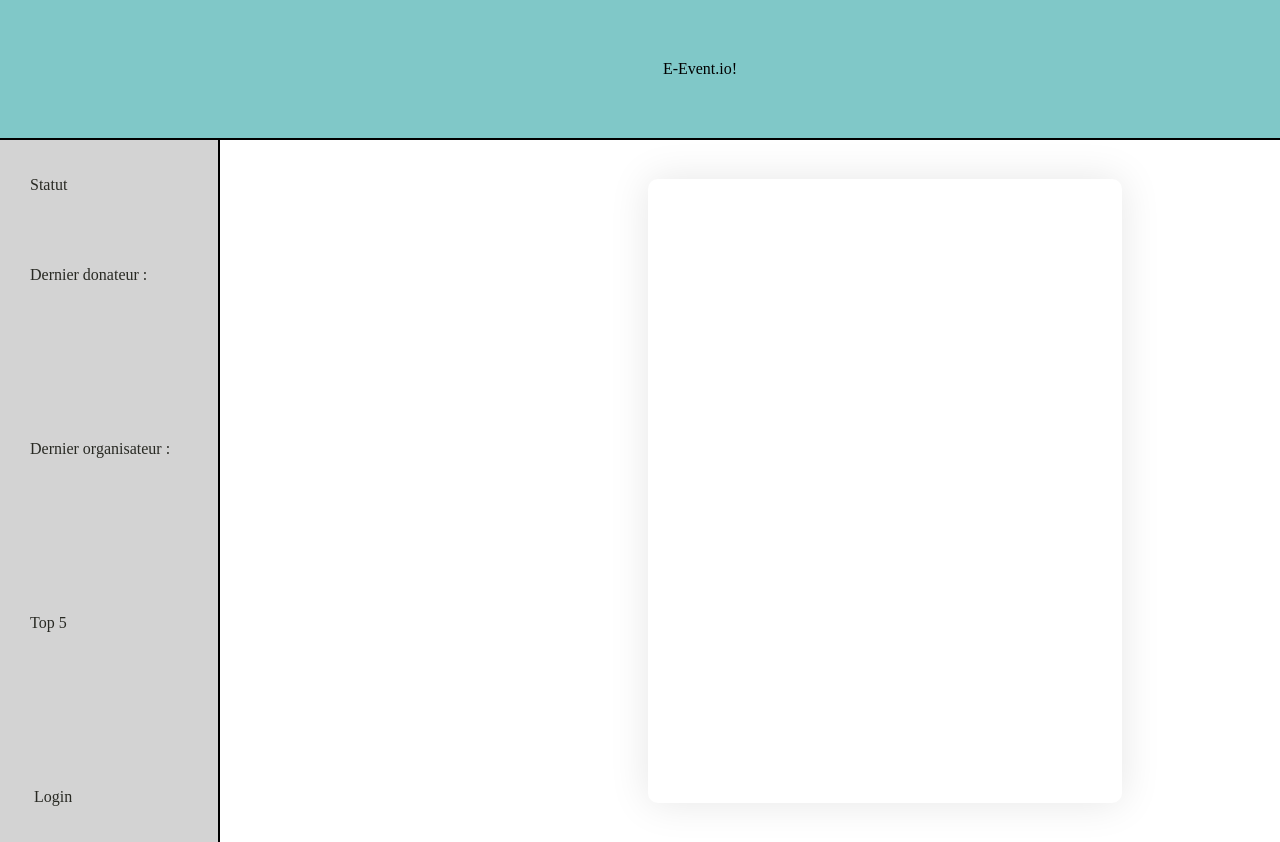
After one commit to pierre-teodoresco/E-Event.io, a PHP site: page /acceuil.html in a window 1280 px wide; the page is wider, and only the part inside the window is pictured. The commit adds this page. Run offline with PHP 8.4, Linux system fonts and the light colour scheme.

Commit message:
accueil + correction style.css

```diff
--- /dev/null
+++ b/acceuil.html
@@ -0,0 +1,69 @@
+<!DOCTYPE html>
+<html lang="fr">
+
+<head>
+    <meta charset="UTF-8">
+    <meta http-equiv="X-UA-Compatible" content="IE=edge">
+    <link id="pagestyle" rel="stylesheet" type="text/css" href="css/style.css" />
+    <meta name="viewport" content="width=device-width, initial-scale=1.0">
+    <title>E-Event.io!</title>
+</head>
+
+<body>
+    <header>
+        <h1>E-Event.io!</h1>
+    </header>
+    <div class="wrapper">
+        <div class="sidebar-container">
+            <ul class="sidebar-navigation">
+                <li id="premier">
+                    <a href="#">
+                        <i class="fa fa-home" aria-hidden="true"></i> Statut
+                    </a>
+                </li>
+                <li id="deuxieme">
+                    <a href="#">
+                        <i class="fa fa-tachometer" aria-hidden="true"></i> Dernier donateur :
+                    </a>
+                </li>
+                <li id="troisieme">
+                    <a href="#">
+                        <i class="fa fa-users" aria-hidden="true"></i>
+                    </a>
+                </li>
+                <li id="quatrieme">
+                    <a href="#">
+                        <i class="fa fa-cog" aria-hidden="true"></i> Dernier organisateur :
+                    </a>
+                </li>
+                <li id="cinquieme">
+                    <a href="#">
+                        <i class="fa fa-info-circle" aria-hidden="true"></i>
+                    </a>
+                </li>
+                <li id="sixième">
+                    <a href="#">
+                        <i class="fa fa-info-circle" aria-hidden="true"></i> Top 5
+                    </a>
+                </li>
+                <li id="septième">
+                    <a href="#">
+                        <i class="fa fa-info-circle" aria-hidden="true"></i>
+                    </a>
+                </li>
+                <li id="LoginPage">
+                    <a href="#">
+                        <img class="loginImage"><i class="fa fa-info-circle" aria-hidden="true"></i> Login
+                    </a>
+                </li>
+            </ul>
+        </div>
+        <div class="feed">
+            <form action="" class="article">
+
+            </form>
+        </div>
+    </div>
+</body>
+
+</html>
--- a/css/style.css
+++ b/css/style.css
@@ -1,4 +1,4 @@
-form *{
+.formLogin *{
     font-family: 'Poppins',sans-serif;
     color: #ffffff;
     letter-spacing: 0.5px;
@@ -6,11 +6,11 @@ form *{
     border: none;
 }
 
-body .login{
+.bodyLogin .login{
     background: hsl(250, 50%, 91%);
 }
 
-form{
+.formLogin{
     height: 520px;
     width: 400px;
     background-color: rgba(255,255,255,0.13);
@@ -25,20 +25,20 @@ form{
     padding: 50px 35px;
 }
 
-form h1{
+.formLogin h1{
     font-size: 40px;
     font-weight: 500;
     line-height: 45px;
     text-align: center;
 }
 
-label{
+.labelLogin {
     display: block;
     margin-top: 30px;
     font-size: 16px;
     font-weight: 500;
 }
-input{
+#submit {
     height: 50px;
     width: 90%;
     background-color: rgba(255,255,255,0.07);
@@ -48,11 +48,11 @@ input{
     font-size: 14px;
     font-weight: 300;
 }
-body{
+.bodyLogin {
     background-color: #080710;
 }
 
-.background{
+.background {
     width: 430px;
     height: 520px;
     position: absolute;
@@ -61,7 +61,7 @@ body{
     top: 50%;
 }
 
-a{
+.buttonLogin {
     display: block;
     text-align: center;
     text-decoration: none;
@@ -75,3 +75,107 @@ a{
     border-radius: 5px;
     cursor: pointer;
 }
+
+/* acceuil.html */
+
+body {
+    line-height: 1;
+  }
+
+  html {
+    width: 100%;
+    height: 100%;
+    margin: 0;
+    padding: 0;
+  }
+
+  h1,
+  body {
+    margin: 0;
+    padding: 0;
+    border: 0;
+    font-size: 100%;
+    font: inherit;
+    vertical-align: baseline;
+  }
+
+  a {
+    text-decoration: none;
+  }
+
+  header {
+    text-align: center;
+    background-color: #80c8c8;
+    padding: 60px;
+    width: 100%;
+    border-bottom: 2px solid black;
+  }
+
+  .navbar {
+    grid-area: sidebar;
+    height: 100%;
+  }
+
+  .feed {
+    grid-area: content;
+    position: relative;
+    width: 100%;
+  }
+
+  .wrapper {
+    display: grid;
+    grid-gap: 10px;
+    grid-template-columns: 200px 1340px;
+    grid-template-areas: "sidebar content content";
+  }
+
+  .sidebar-container {
+    position: fixe;
+    width: 220px;
+    height: 100%;
+    left: 0;
+    background: lightgray;
+    color: #fff;
+  }
+
+  .sidebar-navigation {
+    padding: 0;
+    margin: 0;
+    list-style-type: none;
+    position: fixe;
+    border-right: 2px solid black;
+  }
+
+  .sidebar-navigation li {
+    position: fixe;
+    display: inline-block;
+    width: 100%;
+    line-height: 10px;
+  }
+
+  .sidebar-navigation li a {
+    padding: 40px 30px 40px 30px;
+    display: block;
+    color: #282923;
+  }
+
+  .feed {
+  }
+
+  #LoginPage {
+  }
+
+  .article {
+    height: 520px;
+    width: 400px;
+    background-color: rgba(255, 255, 255, 0.13);
+    position: absolute;
+    transform: translate(-50%, -50%);
+    top: 50%;
+    left: 50%;
+    border-radius: 10px;
+    backdrop-filter: blur(10px);
+    border: 2px solid rgba(255, 255, 255, 0.1);
+    box-shadow: 0 0 40px rgba(8, 7, 16, 0.1);
+    padding: 50px 35px;
+  }
```
Also changed, not shown: login.php (+5 -5 lines), new.css (added, +101 -0 lines).
